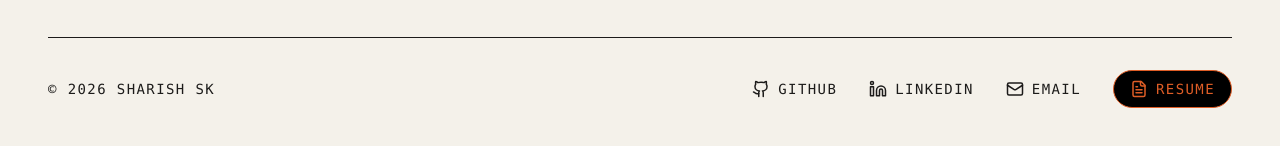
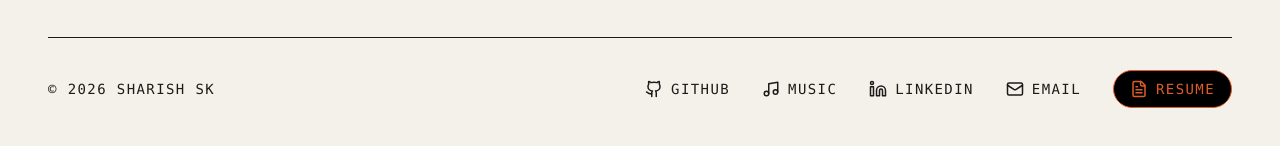
Before and after one commit to sharishsk20/sharishsk20.github.io, a React (Vite) app: page / in a window 1280 px wide. Shown: the part 6230-6376 px from the top of the page. Built offline with nearby package versions, Linux system fonts and the light colour scheme.

Commit message:
Add Apple Music link to footer

```diff
--- a/src/App.tsx
+++ b/src/App.tsx
@@ -2,7 +2,7 @@ import React, { useEffect, useRef, useState } from 'react';
 import gsap from 'gsap';
 import { ScrollTrigger } from 'gsap/ScrollTrigger';
 import Lenis from 'lenis';
-import { ArrowDownRight, ArrowUpRight, Github, Linkedin, Mail, FileText, X } from 'lucide-react';
+import { ArrowDownRight, ArrowUpRight, Github, Linkedin, Mail, FileText, X, Music } from 'lucide-react';
 
 gsap.registerPlugin(ScrollTrigger);
 
@@ -660,6 +660,9 @@ export default function App() {
             <a href="https://github.com/sharishsk20" target="_blank" rel="noreferrer" onMouseEnter={handleHoverEnter} onMouseLeave={handleHoverLeave} className="flex items-center gap-2 font-mono text-xs md:text-sm uppercase tracking-widest hover:opacity-60 transition-opacity">
               <Github size={18} /> GitHub
             </a>
+            <a href="https://music.apple.com/profile/sharishsk20" target="_blank" rel="noreferrer" onMouseEnter={handleHoverEnter} onMouseLeave={handleHoverLeave} className="flex items-center gap-2 font-mono text-xs md:text-sm uppercase tracking-widest hover:opacity-60 transition-opacity">
+              <Music size={18} /> Music
+            </a>
             <a href="https://www.linkedin.com/in/sharishsk20" target="_blank" rel="noreferrer" onMouseEnter={handleHoverEnter} onMouseLeave={handleHoverLeave} className="flex items-center gap-2 font-mono text-xs md:text-sm uppercase tracking-widest hover:opacity-60 transition-opacity">
               <Linkedin size={18} /> LinkedIn
             </a>
```
